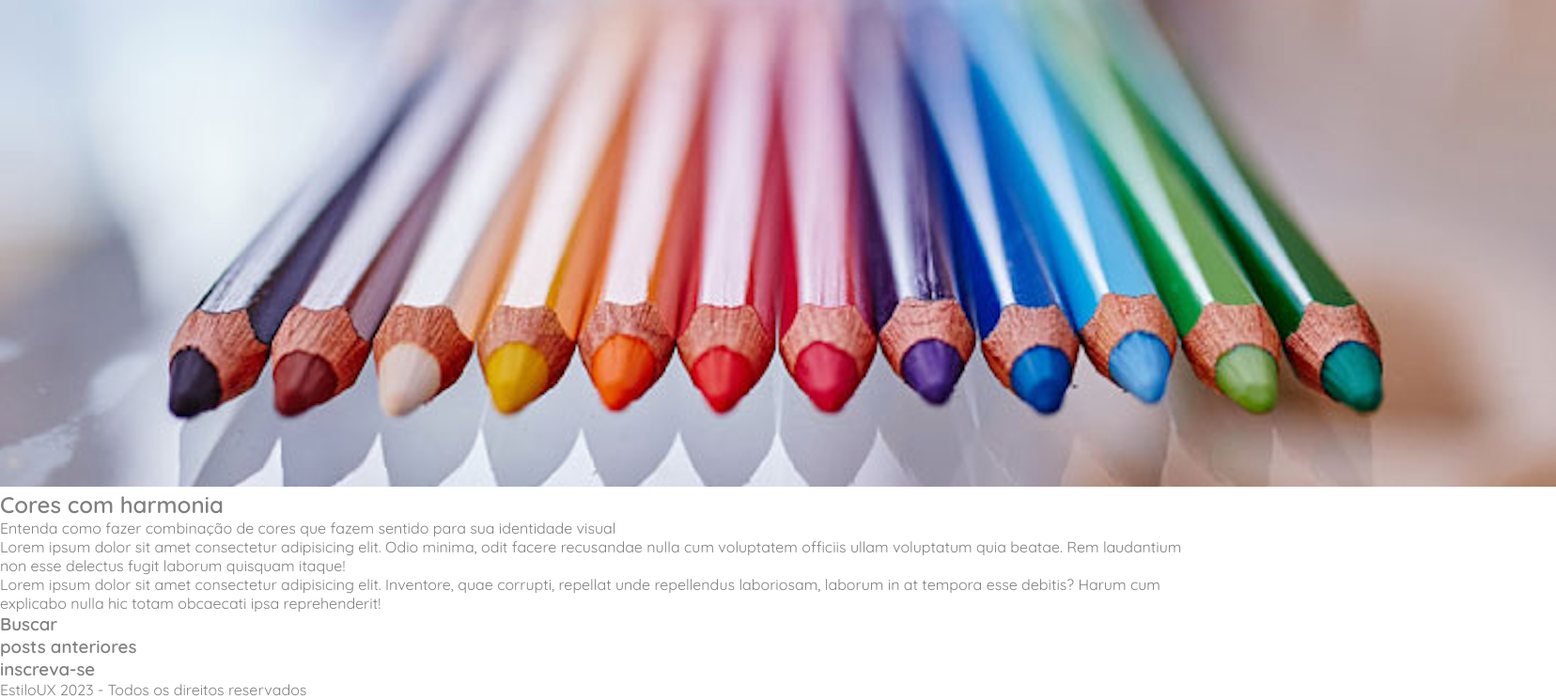
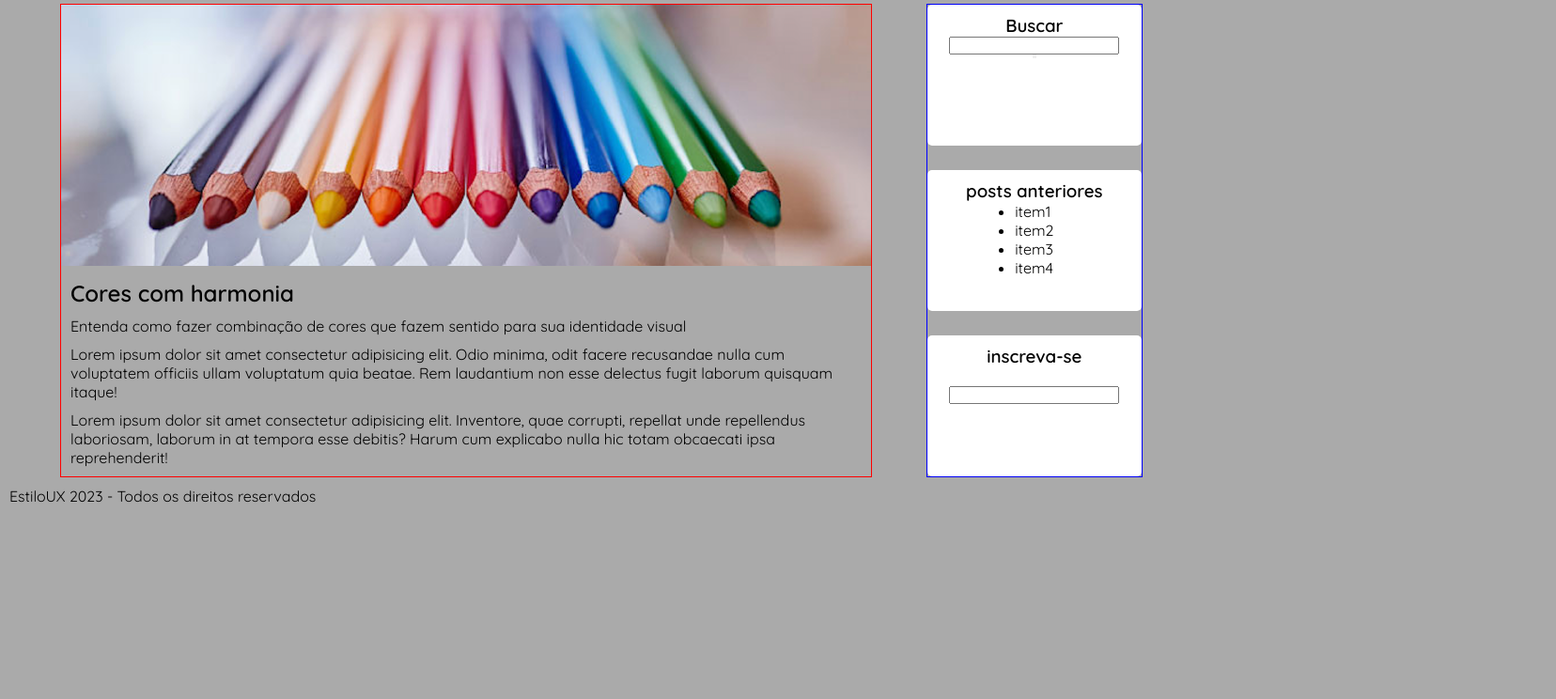
Before and after one commit to LeonKene-hub/estiloUX-atividade, a plain HTML site: page estiloux/index.html in a window 1280 px wide. Shown: the part 56-800 px from the top of the page at 94% size, 1656 px wide, since content can reach past the window. Drawn offline with Linux system fonts and the light colour scheme.

Commit message:
um inferno chamado CSS

```diff
--- a/estiloux/index.html
+++ b/estiloux/index.html
@@ -1,5 +1,6 @@
 <!DOCTYPE html>
 <html lang="pt-BR">
+
 <head>
     <meta charset="UTF-8">
     <meta http-equiv="X-UA-Compatible" content="IE=edge">
@@ -7,7 +8,9 @@
     <link rel="stylesheet" href="styles/style.css">
     <title>EstiloUX</title>
 </head>
+
 <body>
+
     <!--Cabeçalho-->
     <header>
         <div class="container-grid header-flex">
@@ -23,6 +26,7 @@
 
     <!--- Corpo principal -->
     <main>
+        <div class="main-flex container-grid">
             <section>
                 <img src="imagens/lapis-de-cor.png" alt="Lápis de Cor">
 
@@ -30,28 +34,46 @@
 
                 <p>Entenda como fazer combinação de cores que fazem sentido para sua identidade visual</p>
 
-            <p>Lorem ipsum dolor sit amet consectetur adipisicing elit. Odio minima, odit facere recusandae nulla cum voluptatem officiis ullam voluptatum quia beatae. Rem laudantium non esse delectus fugit laborum quisquam itaque!</p>
+                <p>Lorem ipsum dolor sit amet consectetur adipisicing elit. Odio minima, odit facere recusandae nulla
+                    cum voluptatem officiis ullam voluptatum quia beatae. Rem laudantium non esse delectus fugit laborum
+                    quisquam itaque!</p>
 
-            <p>Lorem ipsum dolor sit amet consectetur adipisicing elit. Inventore, quae corrupti, repellat unde repellendus laboriosam, laborum in at tempora esse debitis? Harum cum explicabo nulla hic totam obcaecati ipsa reprehenderit!</p>
+                <p>Lorem ipsum dolor sit amet consectetur adipisicing elit. Inventore, quae corrupti, repellat unde
+                    repellendus laboriosam, laborum in at tempora esse debitis? Harum cum explicabo nulla hic totam
+                    obcaecati ipsa reprehenderit!</p>
             </section>
 
+            <!-- parte lateral do site -->
             <aside>
                 <article>
                     <h3>Buscar</h3>
+                    <input type="text" name="" id="">
+                    <button></button>
                 </article>
 
                 <article>
                     <h3>posts anteriores</h3>
+                    <ul>
+                        <li>item1</li>
+                        <li>item2</li>
+                        <li>item3</li>
+                        <li>item4</li>
+                    </ul>
                 </article>
 
                 <article>
                     <h3>inscreva-se</h3>
+                    <p></p>
+                    <input type="text" name="" id="">
                 </article>
             </aside>
+        </div>
     </main>
 
+    <!-- rodapé -->
     <footer>
         <p>EstiloUX 2023 - Todos os direitos reservados</p>
     </footer>
 </body>
+
 </html>
--- a/estiloux/styles/style.css
+++ b/estiloux/styles/style.css
@@ -7,14 +7,13 @@
     box-sizing: border-box;
 }
 
+/* configurações gerais */
 body {
     font-family: 'Quicksand', sans-serif;
-    color: gray;
+    background-color: rgb(170, 170, 170);
 }
-/* configurações gerais */
-
 .container-grid {
-    width: 80%;
+    width: 90%;
     margin: 0 auto;
 }
 
@@ -42,3 +41,45 @@ header nav a {
     color: white;
     text-decoration: none;
 }
+nav {
+    display: flex;
+    justify-content: center;
+    justify-content: space-between;
+    align-items: center;
+    width: 200px;
+}
+
+/* corpo principal */
+section{
+    width: 75%;
+    border: 1px solid red;
+}
+img{
+    width: 100%;
+}
+aside{
+    display: flex;
+    flex-direction: column;
+    justify-content: space-between;
+    width: 20%;
+    border: 1px solid blue;
+}
+.main-flex {
+    display: flex;
+    justify-content: space-between;
+    margin-top: 20px;
+}
+
+p, h2{
+    margin: 10px;
+}
+
+article{
+    display: flex;
+    flex-direction: column;
+    background-color: rgb(255, 255, 255);
+    border-radius: 5px;
+    height: 150px;
+    padding: 10px;
+    align-items: center;
+}
```
Lines whose indentation alone changed are shown as unchanged.
